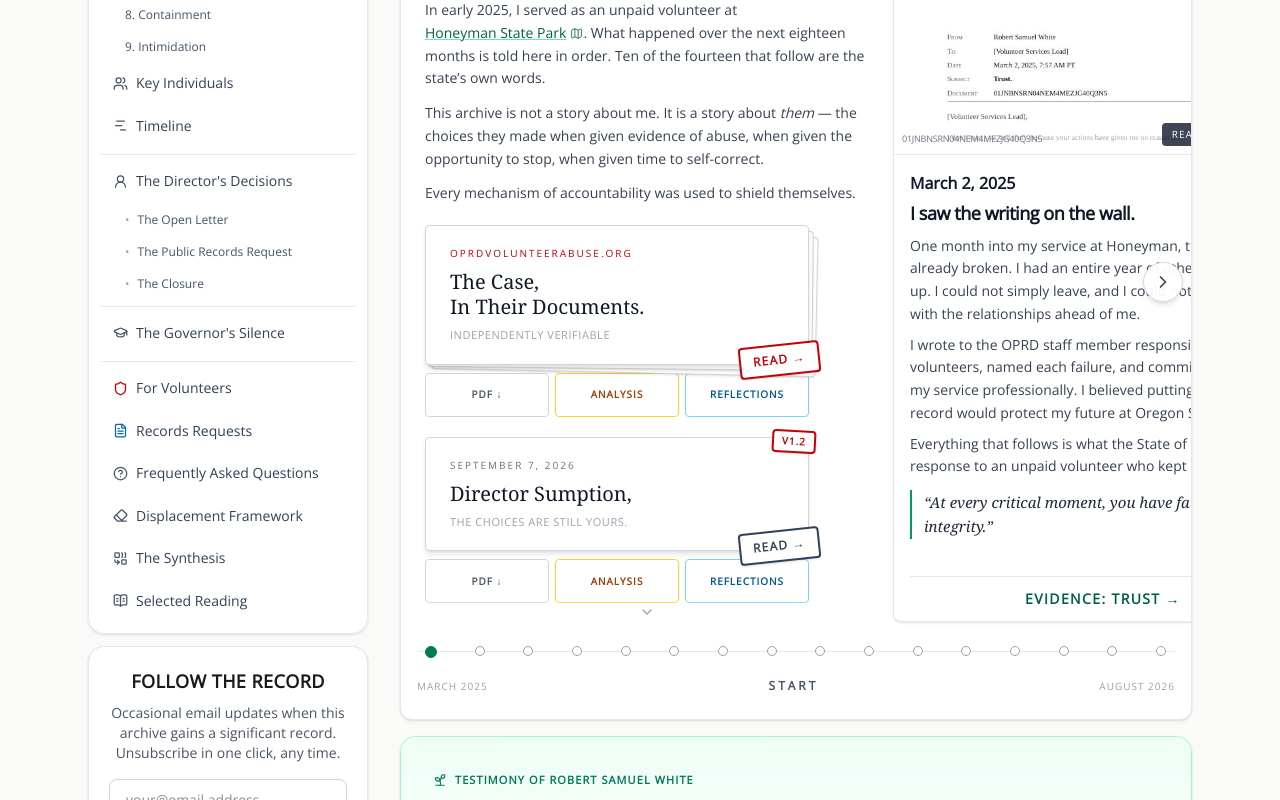
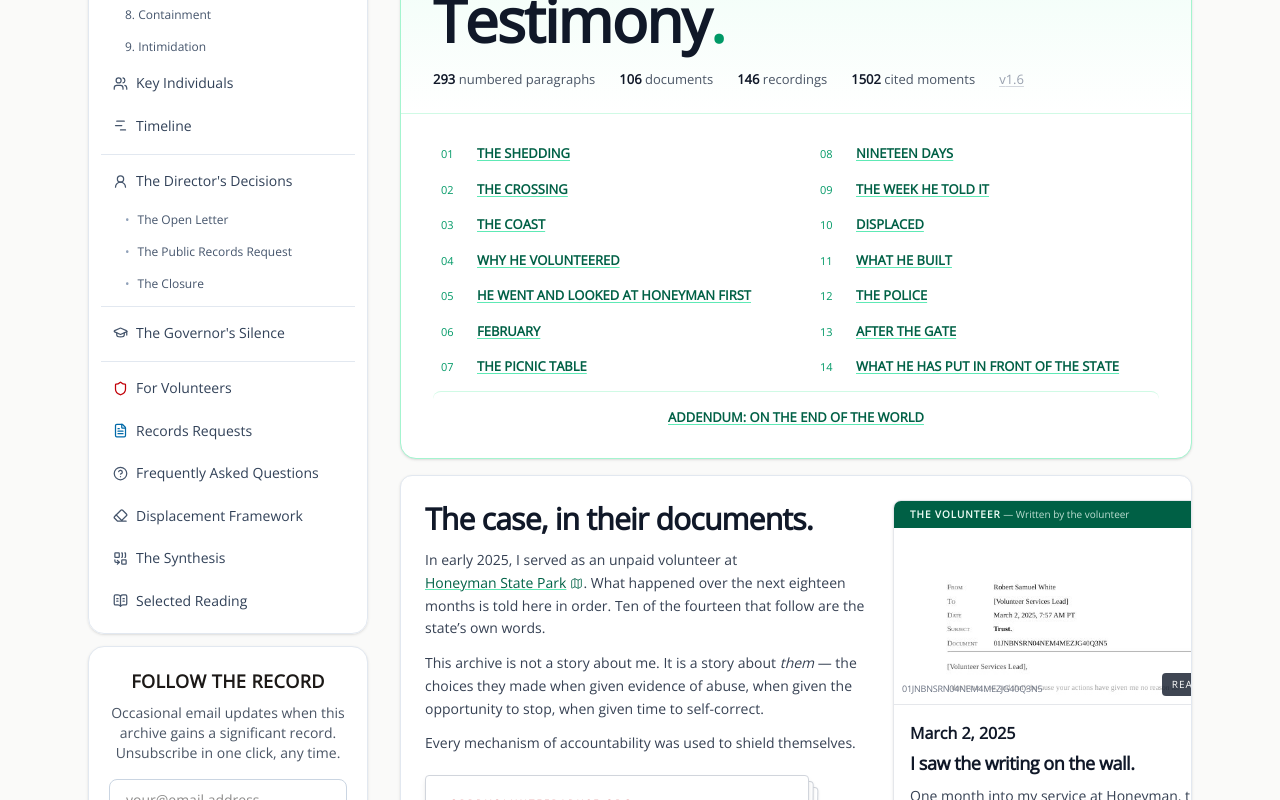
Before and after one commit to rswfire/rswfire.oprd, a Next.js app: page / in a window 1280 px wide. Shown: the part 780-1580 px from the top of the page. Built offline with nearby package versions, Linux system fonts and the light colour scheme; no server answers.

Commit message:
Index: the testimony comes before the case

```diff
--- a/app/(archive)/page.tsx
+++ b/app/(archive)/page.tsx
@@ -57,12 +57,12 @@ export default function OverviewPage() {
                 </p>
             </div>
 
+            {/* TESTIMONY — his life, every chapter a door */}
+            <TestimonyCard />
+
+
             {/* THE CASE, IN THEIR DOCUMENTS */}
             <CaseTimeline />
-
-
-            {/* TESTIMONY — his life, every chapter a door */}
-            <TestimonyCard />
 
 
             {/* SUNLIGHT — their words, next to the record */}
```
